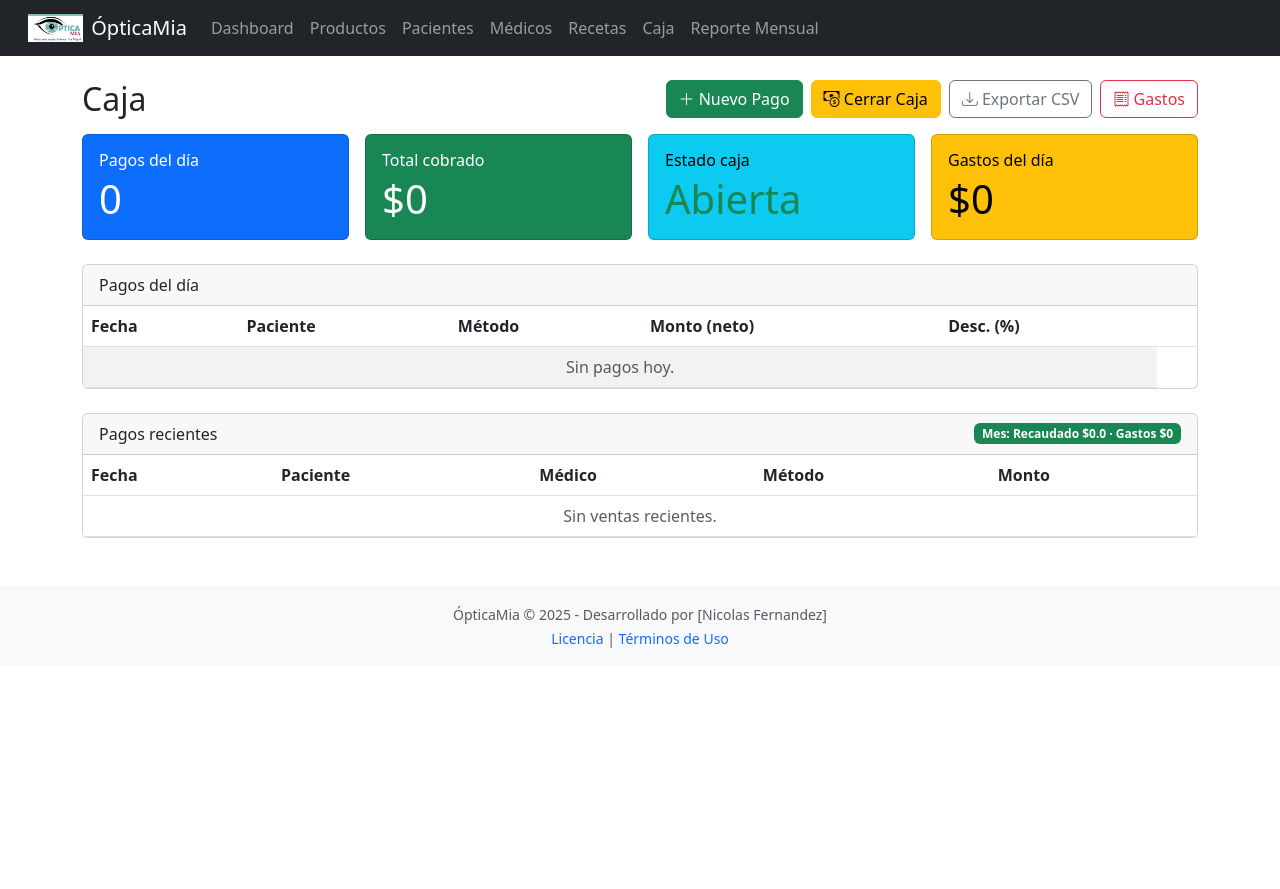
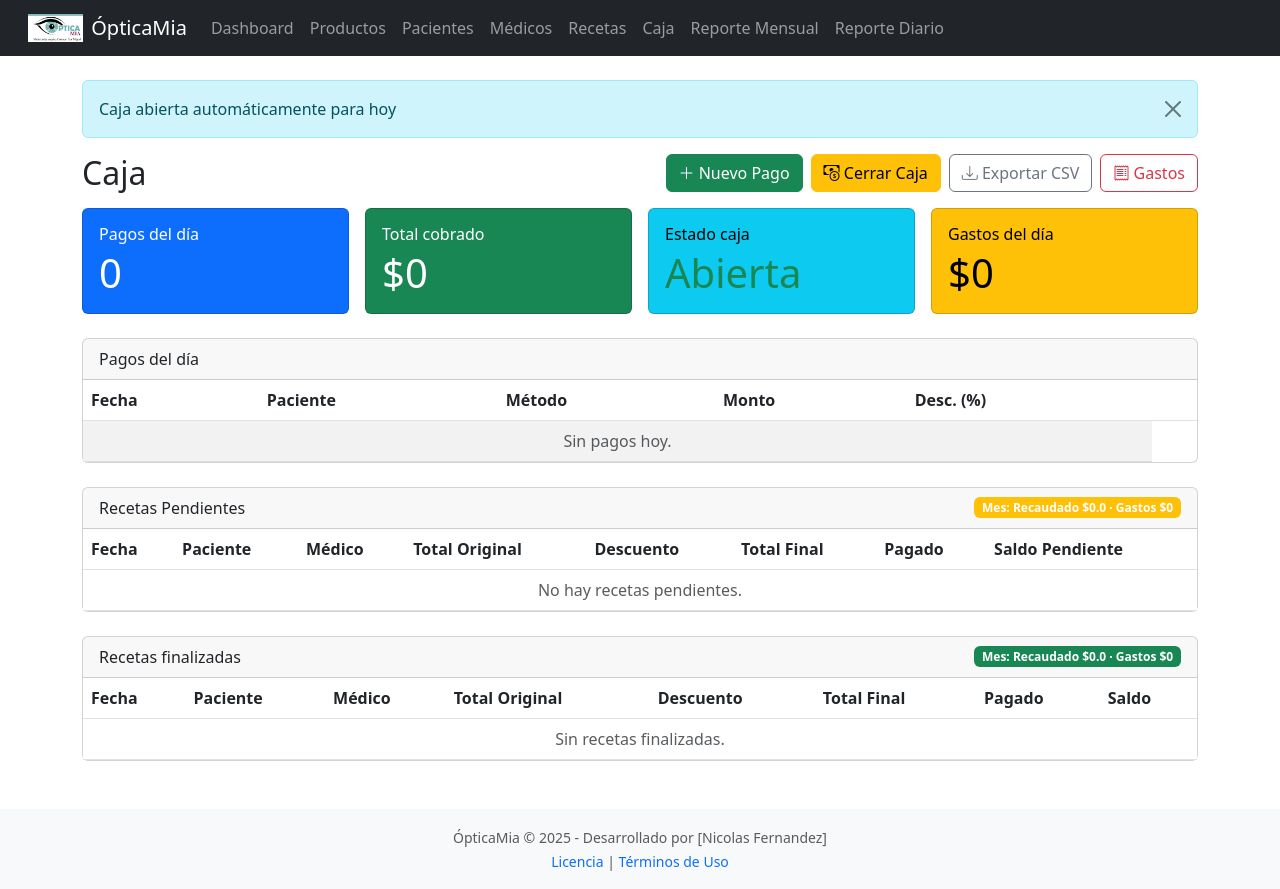
Before and after one commit to Nikise23/optica_mia, a Flask app: page /caja in a window 1280 px wide. Before the commit the page ends 648 px from the top, so only its background shows below. Run offline with Flask 3, Linux system fonts and the light colour scheme; data comes from the database, SQL or seed files in the repository.

Commit message:
Actualizo backend y templates, agrego reporte diario

```diff
--- a/app.py
+++ b/app.py
@@ -1,6 +1,6 @@
 from flask import Flask, render_template, request, redirect, url_for, flash
 from models.models import db, Producto, Paciente, Medico, Receta, Venta, CierreCaja, Pago, Gasto
-from datetime import datetime, date
+from datetime import date, datetime
 from sqlalchemy import func
 
 app = Flask(__name__)
@@ -359,11 +359,12 @@
 # ---------- CRUD Recetas ----------
 @app.route('/recetas')
 def recetas_list():
-    query = Receta.query.join(Paciente).join(Medico).order_by(Receta.fecha.desc())
+    from sqlalchemy.orm import joinedload
+    query = Receta.query.options(joinedload(Receta.paciente), joinedload(Receta.medico)).order_by(Receta.fecha.desc())
     term = request.args.get('q')
     if term:
         like = f"%{term}%"
-        query = query.filter(
+        query = query.join(Paciente).outerjoin(Medico).filter(
             (Paciente.nombre.ilike(like)) |
             (Paciente.apellido.ilike(like)) |
             (Medico.nombre.ilike(like)) |
@@ -389,9 +390,13 @@
             else:
                 fecha_val = date.today()
 
+            # Manejar médico opcional
+            medico_id_val = request.form.get('medico_id', '').strip()
+            medico_id = int(medico_id_val) if medico_id_val else None
+
             receta = Receta(
                 paciente_id=int(request.form.get('paciente_id') or 0),
-                medico_id=int(request.form.get('medico_id') or 0),
+                medico_id=medico_id,
                 fecha=fecha_val,
                 tipo_lente=(request.form.get('tipo_lente') or '').strip() or None,
                 medida_od=(request.form.get('medida_od') or '').strip() or None,
@@ -424,7 +429,9 @@
     if request.method == 'POST':
         try:
             receta.paciente_id = int(request.form.get('paciente_id') or 0)
-            receta.medico_id = int(request.form.get('medico_id') or 0)
+            # Manejar médico opcional
+            medico_id_val = request.form.get('medico_id', '').strip()
+            receta.medico_id = int(medico_id_val) if medico_id_val else None
             fecha_str = (request.form.get('fecha') or '').strip()
             if fecha_str:
                 try:
@@ -494,16 +501,58 @@
     gastos_hoy = Gasto.query.filter_by(fecha=hoy).all()
     total_gastos_hoy = sum(g.monto or 0 for g in gastos_hoy)
 
-    # Cierre de caja de hoy
+    # Cierre de caja de hoy - apertura automática si no existe
     cierre_hoy = CierreCaja.query.filter_by(fecha=hoy).first()
+    if not cierre_hoy:
+        # Crear cierre automático para hoy (abierto)
+        cierre_hoy = CierreCaja(
+            fecha=hoy,
+            total_efectivo=0,
+            total_tarjeta=0,
+            total_transferencia=0,
+            total_general=0,
+            estado_abierta=True
+        )
+        db.session.add(cierre_hoy)
+        db.session.commit()
+        flash('Caja abierta automáticamente para hoy', 'info')
 
-    # Pagos recientes (últimos 10)
-    pagos_recientes = (
-        Pago.query.join(Receta).join(Paciente)
-        .order_by(Pago.fecha.desc())
-        .limit(10)
-        .all()
-    )
+    # Recetas finalizadas (completamente pagadas)
+    from sqlalchemy.orm import joinedload
+    recetas_finalizadas = []
+    recetas_pendientes = []
+
+    for r in Receta.query.options(joinedload(Receta.paciente), joinedload(Receta.medico)).all():
+        pagos_brutos = sum((p.monto or 0) for p in getattr(r, 'pagos', []) or [])
+        saldo_restante = max(0.0, (r.total or 0) - pagos_brutos)
+
+        # Calcular descuento aplicado comparando con el total original
+        descuento_pct = r.pagos[0].descuento if r.pagos and r.pagos[0].descuento > 0 else 0
+        if descuento_pct > 0:
+            total_original = r.total / (1 - (descuento_pct / 100.0))
+        else:
+            total_original = r.total
+
+        receta_data = {
+            'receta': r,
+            'total_original': total_original,
+            'descuento_pct': descuento_pct,
+            'total_final': r.total,
+            'pagado': pagos_brutos,
+            'saldo': saldo_restante
+        }
+
+        if saldo_restante <= 1e-6:  # Receta completamente pagada
+            recetas_finalizadas.append(receta_data)
+        else:  # Receta con saldo pendiente
+            recetas_pendientes.append(receta_data)
+
+    # Ordenar por fecha de último pago
+    recetas_finalizadas.sort(key=lambda x: max(p.fecha for p in x['receta'].pagos) if x['receta'].pagos else x['receta'].fecha, reverse=True)
+    recetas_finalizadas = recetas_finalizadas[:10]  # Últimas 10
+
+    recetas_pendientes.sort(key=lambda x: max(p.fecha for p in x['receta'].pagos) if x['receta'].pagos else x['receta'].fecha, reverse=True)
+    recetas_pendientes = recetas_pendientes[:10]  # Últimas 10
 
     # Recaudación mensual (pagos) y gastos mensuales
     first_of_month = date(hoy.year, hoy.month, 1)
@@ -525,7 +574,8 @@
         gastos_hoy=gastos_hoy,
         total_gastos_hoy=total_gastos_hoy,
         cierre_hoy=cierre_hoy,
-        pagos_recientes=pagos_recientes,
+        recetas_finalizadas=recetas_finalizadas,
+        recetas_pendientes=recetas_pendientes,
         pagos_mes=pagos_mes,
         gastos_mes=gastos_mes,
     )
@@ -554,14 +604,15 @@
             # Si es el primer pago con descuento, aplicar el descuento al total de la receta
             if len(pagos_existentes) == 0 and descuento_pct > 0:
                 receta.total = (receta.total or 0) * (1 - (descuento_pct / 100.0))
-                # Para evitar doble descuento sobre este pago, se registra con 0% de descuento
-                descuento_pct = 0.0
+                # Mantener el descuento original en el pago para registro histórico
 
-            total_pagado_neto = sum((px.monto or 0) * (1 - ((px.descuento or 0) / 100.0)) for px in pagos_existentes)
-            saldo_restante = (receta.total or 0) - total_pagado_neto
-            monto_neto = monto_val * (1 - (descuento_pct / 100.0))
-            if monto_neto > saldo_restante + 1e-6:
-                raise Exception('El pago neto supera el saldo restante de la receta')
+            # Calcular saldo restante considerando que el total ya puede tener descuento aplicado
+            total_pagado_bruto = sum((px.monto or 0) for px in pagos_existentes)
+            saldo_restante = (receta.total or 0) - total_pagado_bruto
+
+            # Validar que el monto no supere el saldo restante
+            if monto_val > saldo_restante + 1e-6:
+                raise Exception('El monto supera el saldo restante de la receta')
 
             pago = Pago(
                 receta_id=receta.id,
@@ -579,12 +630,13 @@
             flash(f'Error al registrar pago: {exc}')
 
     # Obtener recetas con saldo pendiente (no completamente pagadas)
+    from sqlalchemy.orm import joinedload
     recetas_con_saldo = []
-    for r in Receta.query.join(Paciente).join(Medico).all():
-        pagos_netos = sum((p.monto or 0) * (1 - ((p.descuento or 0) / 100.0)) for p in getattr(r, 'pagos', []) or [])
-        saldo_restante = max(0.0, (r.total or 0) - pagos_netos)
+    for r in Receta.query.options(joinedload(Receta.paciente), joinedload(Receta.medico)).all():
+        pagos_brutos = sum((p.monto or 0) for p in getattr(r, 'pagos', []) or [])
+        saldo_restante = max(0.0, (r.total or 0) - pagos_brutos)
         if saldo_restante > 1e-6:  # Tolerancia para redondeos
-            recetas_con_saldo.append({'receta': r, 'restante': saldo_restante, 'pagado_neto': pagos_netos})
+            recetas_con_saldo.append({'receta': r, 'restante': saldo_restante, 'pagado_neto': pagos_brutos})
 
     return render_template('pago_form.html', recetas_con_saldo=recetas_con_saldo)
 
@@ -717,31 +769,150 @@
     return redirect(url_for('gastos_list'))
 
 
+@app.route('/reporte-diario')
+def reporte_diario():
+    # Obtener fecha del parámetro o usar hoy
+    fecha_str = request.args.get('fecha')
+    if fecha_str:
+        try:
+            fecha_consulta = datetime.strptime(fecha_str, '%Y-%m-%d').date()
+        except ValueError:
+            fecha_consulta = date.today()
+    else:
+        fecha_consulta = date.today()
+
+    # Pagos del día
+    pagos_dia = Pago.query.filter_by(fecha=fecha_consulta).all()
+    total_pagos_dia = sum((p.monto or 0) for p in pagos_dia)
+
+    # Gastos del día
+    gastos_dia = Gasto.query.filter_by(fecha=fecha_consulta).all()
+    total_gastos_dia = sum((g.monto or 0) for g in gastos_dia)
+
+    # Cierre de caja del día
+    cierre_dia = CierreCaja.query.filter_by(fecha=fecha_consulta).first()
+
+    # Resumen por método de pago
+    resumen_metodos = {}
+    for pago in pagos_dia:
+        metodo = pago.metodo_pago or 'Sin especificar'
+        if metodo not in resumen_metodos:
+            resumen_metodos[metodo] = 0
+        resumen_metodos[metodo] += pago.monto or 0
+
+    # Recetas del día (agrupadas)
+    recetas_dia = []
+    recetas_con_pagos = db.session.query(Receta).join(Pago).filter(Pago.fecha == fecha_consulta).distinct().all()
+
+    for r in recetas_con_pagos:
+        pagos_receta = Pago.query.filter(Pago.receta_id == r.id, Pago.fecha == fecha_consulta).all()
+        total_pagado_dia = sum((p.monto or 0) for p in pagos_receta)
+
+        # Calcular descuento aplicado
+        descuento_pct = r.pagos[0].descuento if r.pagos and r.pagos[0].descuento > 0 else 0
+        if descuento_pct > 0:
+            total_original = r.total / (1 - (descuento_pct / 100.0))
+        else:
+            total_original = r.total
+
+        # Calcular saldos
+        total_pagado_total = sum((p.monto or 0) for p in r.pagos)
+        saldo_pendiente = max(0.0, (r.total or 0) - total_pagado_total)
+
+        # Métodos de pago del día
+        metodos_dia = list(set(p.metodo_pago or 'Sin especificar' for p in pagos_receta))
+
+        recetas_dia.append({
+            'receta': r,
+            'total_original': total_original,
+            'descuento_pct': descuento_pct,
+            'total_final': r.total,
+            'pagado_dia': total_pagado_dia,
+            'pagado_total': total_pagado_total,
+            'saldo_pendiente': saldo_pendiente,
+            'metodo': ', '.join(metodos_dia)
+        })
+
+    # Ordenar por fecha
+    recetas_dia.sort(key=lambda x: x['receta'].fecha, reverse=True)
+
+    return render_template(
+        'reporte_diario.html',
+        fecha_consulta=fecha_consulta,
+        pagos_dia=pagos_dia,
+        total_pagos_dia=total_pagos_dia,
+        gastos_dia=gastos_dia,
+        total_gastos_dia=total_gastos_dia,
+        cierre_dia=cierre_dia,
+        resumen_metodos=resumen_metodos,
+        recetas_dia=recetas_dia
+    )
+
+
 @app.route('/reporte-mensual')
 def reporte_mensual():
-    # Fechas del mes actual
-    hoy = date.today()
+    # Obtener mes y año del parámetro o usar actual
+    mes = request.args.get('mes', date.today().month, type=int)
+    año = request.args.get('año', date.today().year, type=int)
+
+    hoy = date(año, mes, 1)
     first_of_month = date(hoy.year, hoy.month, 1)
     if hoy.month == 12:
         next_month = date(hoy.year + 1, 1, 1)
     else:
         next_month = date(hoy.year, hoy.month + 1, 1)
 
-    # Recaudación neta del mes
+    # Recaudación neta del mes - agrupado por receta
     pagos_mes_neto = 0.0
-    pagos_detalle = []
-    for p in Pago.query.filter(Pago.fecha >= first_of_month, Pago.fecha < next_month).all():
-        monto_neto = (p.monto or 0) * (1 - ((p.descuento or 0) / 100.0))
-        pagos_mes_neto += monto_neto
-        pagos_detalle.append({
-            'fecha': p.fecha,
-            'paciente': f"{p.receta.paciente.apellido}, {p.receta.paciente.nombre}",
-            'medico': f"{p.receta.medico.apellido}, {p.receta.medico.nombre}" if p.receta.medico else "Sin médico",
-            'metodo': p.metodo_pago or 'Sin especificar',
-            'monto_bruto': p.monto or 0,
-            'descuento': p.descuento or 0,
-            'monto_neto': monto_neto
+    recetas_detalle = []
+
+    # Obtener recetas que tuvieron pagos en el mes
+    recetas_con_pagos = db.session.query(Receta).join(Pago).filter(
+        Pago.fecha >= first_of_month,
+        Pago.fecha < next_month
+    ).distinct().all()
+
+    for r in recetas_con_pagos:
+        # Pagos de esta receta en el mes
+        pagos_receta = Pago.query.filter(
+            Pago.receta_id == r.id,
+            Pago.fecha >= first_of_month,
+            Pago.fecha < next_month
+        ).all()
+
+        # Calcular totales
+        total_pagado_mes = sum((p.monto or 0) for p in pagos_receta)
+        pagos_mes_neto += total_pagado_mes
+
+        # Calcular descuento aplicado
+        descuento_pct = r.pagos[0].descuento if r.pagos and r.pagos[0].descuento > 0 else 0
+        if descuento_pct > 0:
+            total_original = r.total / (1 - (descuento_pct / 100.0))
+        else:
+            total_original = r.total
+
+        # Calcular saldos
+        total_pagado_total = sum((p.monto or 0) for p in r.pagos)
+        saldo_pendiente = max(0.0, (r.total or 0) - total_pagado_total)
+
+        # Métodos de pago del mes (únicos)
+        metodos_mes = list(set(p.metodo_pago or 'Sin especificar' for p in pagos_receta))
+
+        recetas_detalle.append({
+            'fecha': r.fecha,
+            'paciente': f"{r.paciente.apellido}, {r.paciente.nombre}",
+            'medico': f"{r.medico.apellido}, {r.medico.nombre}" if r.medico else "Sin médico",
+            'metodo': ', '.join(metodos_mes),
+            'total_original': total_original,
+            'descuento': descuento_pct,
+            'total_final': r.total,
+            'pagado_mes': total_pagado_mes,
+            'pagado_total': total_pagado_total,
+            'saldo_pendiente': saldo_pendiente
         })
+
+    # Ordenar por fecha
+    recetas_detalle.sort(key=lambda x: x['fecha'], reverse=True)
 
     # Gastos del mes
     gastos_mes = (
@@ -782,7 +953,7 @@
         first_of_month=first_of_month,
         next_month=next_month,
         pagos_mes_neto=pagos_mes_neto,
-        pagos_detalle=pagos_detalle,
+        recetas_detalle=recetas_detalle,
         gastos_mes=gastos_mes,
         gastos_detalle=gastos_detalle,
         comisiones_detalle=comisiones_detalle,
--- a/templates/base.html
+++ b/templates/base.html
@@ -28,7 +28,8 @@
                     <li class="nav-item"><a class="nav-link" href="/medicos">Médicos</a></li>
                     <li class="nav-item"><a class="nav-link" href="/recetas">Recetas</a></li>
                     <li class="nav-item"><a class="nav-link" href="/caja">Caja</a></li>
-                    <li class="nav-item"><a class="nav-link" href="/reporte-mensual">Reporte Mensual</a></li>
+                            <li class="nav-item"><a class="nav-link" href="/reporte-mensual">Reporte Mensual</a></li>
+                            <li class="nav-item"><a class="nav-link" href="/reporte-diario">Reporte Diario</a></li>
                 </ul>
             </div>
         </div>
--- a/templates/caja.html
+++ b/templates/caja.html
@@ -91,7 +91,7 @@
             <th>Fecha</th>
             <th>Paciente</th>
             <th>Método</th>
-            <th>Monto (neto)</th>
+            <th>Monto</th>
             <th>Desc. (%)</th>
             <th></th>
           </tr>
@@ -102,7 +102,7 @@
             <td>{{ p.fecha }}</td>
             <td>{{ p.receta.paciente.apellido }}, {{ p.receta.paciente.nombre }}</td>
             <td>{{ p.metodo_pago or 'Sin especificar' }}</td>
-            <td>${{ (p.monto * (1 - ((p.descuento or 0)/100))) | round(2) }}</td>
+            <td>${{ p.monto | round(2) }}</td>
             <td>{{ p.descuento | round(2) }}%</td>
             <td class="text-end">
               <form method="post" action="{{ url_for('caja_pago_delete', pago_id=p.id) }}" style="display:inline" onsubmit="return confirm('¿Eliminar pago?');">
@@ -121,11 +121,11 @@
   </div>
 </div>
 
-<!-- Pagos recientes & Recaudación mensual -->
-<div class="card">
+<!-- Recetas Pendientes & Recaudación mensual -->
+<div class="card mb-4">
   <div class="card-header d-flex justify-content-between align-items-center">
-    <span>Pagos recientes</span>
-    <span class="badge bg-success">Mes: Recaudado ${{ pagos_mes | round(2) }} · Gastos ${{ gastos_mes | round(2) }}</span>
+    <span>Recetas Pendientes</span>
+    <span class="badge bg-warning">Mes: Recaudado ${{ pagos_mes | round(2) }} · Gastos ${{ gastos_mes | round(2) }}</span>
   </div>
   <div class="card-body p-0">
     <div class="table-responsive">
@@ -135,22 +135,30 @@
             <th>Fecha</th>
             <th>Paciente</th>
             <th>Médico</th>
-            <th>Método</th>
-            <th>Monto</th>
+            <th>Total Original</th>
+            <th>Descuento</th>
+            <th>Total Final</th>
+            <th>Pagado</th>
+            <th>Saldo Pendiente</th>
           </tr>
         </thead>
         <tbody>
-          {% for p in pagos_recientes %}
+          {% for item in recetas_pendientes %}
           <tr>
-            <td>{{ p.fecha }}</td>
-            <td>{{ p.receta.paciente.apellido }}, {{ p.receta.paciente.nombre }}</td>
-            <td>{{ p.receta.medico.apellido }}, {{ p.receta.medico.nombre }}</td>
-            <td>{{ p.metodo_pago or 'Sin especificar' }}</td>
-            <td>${{ (p.monto * (1 - ((p.descuento or 0)/100))) | round(2) }}</td>
+            <td>{{ item.receta.fecha }}</td>
+            <td>{{ item.receta.paciente.apellido }}, {{ item.receta.paciente.nombre }}</td>
+            <td>{% if item.receta.medico %}{{ item.receta.medico.apellido }}, {{ item.receta.medico.nombre }}{% else %}Sin médico{% endif %}</td>
+            <td>${{ item.total_original | round(2) }}</td>
+            <td>{{ item.descuento_pct | round(2) }}%</td>
+            <td>${{ item.total_final | round(2) }}</td>
+            <td>${{ item.pagado | round(2) }}</td>
+            <td class="text-warning fw-bold">
+              ${{ item.saldo | round(2) }}
+            </td>
           </tr>
           {% else %}
           <tr>
-            <td colspan="5" class="text-center text-muted">Sin ventas recientes.</td>
+            <td colspan="8" class="text-center text-muted">No hay recetas pendientes.</td>
           </tr>
           {% endfor %}
         </tbody>
@@ -158,4 +166,50 @@
     </div>
   </div>
 </div>
+
+<!-- Recetas finalizadas -->
+<div class="card">
+  <div class="card-header d-flex justify-content-between align-items-center">
+    <span>Recetas finalizadas</span>
+    <span class="badge bg-success">Mes: Recaudado ${{ pagos_mes | round(2) }} · Gastos ${{ gastos_mes | round(2) }}</span>
+  </div>
+  <div class="card-body p-0">
+    <div class="table-responsive">
+      <table class="table table-hover mb-0 align-middle">
+    <thead>
+          <tr>
+            <th>Fecha</th>
+            <th>Paciente</th>
+            <th>Médico</th>
+            <th>Total Original</th>
+            <th>Descuento</th>
+            <th>Total Final</th>
+            <th>Pagado</th>
+            <th>Saldo</th>
+          </tr>
+    </thead>
+    <tbody>
+          {% for item in recetas_finalizadas %}
+          <tr>
+            <td>{{ item.receta.fecha }}</td>
+            <td>{{ item.receta.paciente.apellido }}, {{ item.receta.paciente.nombre }}</td>
+            <td>{% if item.receta.medico %}{{ item.receta.medico.apellido }}, {{ item.receta.medico.nombre }}{% else %}Sin médico{% endif %}</td>
+            <td>${{ item.total_original | round(2) }}</td>
+            <td>{{ item.descuento_pct | round(2) }}%</td>
+            <td>${{ item.total_final | round(2) }}</td>
+            <td>${{ item.pagado | round(2) }}</td>
+            <td class="{% if item.saldo <= 1e-6 %}text-success{% else %}text-warning{% endif %}">
+              ${{ item.saldo | round(2) }}
+            </td>
+          </tr>
+          {% else %}
+          <tr>
+            <td colspan="8" class="text-center text-muted">Sin recetas finalizadas.</td>
+        </tr>
+        {% endfor %}
+    </tbody>
+</table>
+    </div>
+  </div>
+</div>
 {% endblock %}
--- a/templates/pago_form.html
+++ b/templates/pago_form.html
@@ -11,7 +11,7 @@
       <option value="">Seleccionar receta</option>
       {% for item in recetas_con_saldo %}
       <option value="{{ item.receta.id }}">
-        {{ item.receta.paciente.apellido }}, {{ item.receta.paciente.nombre }} - {{ item.receta.medico.apellido }}, {{ item.receta.medico.nombre }} - Restante ${{ item.restante | round(2) }}
+        {{ item.receta.paciente.apellido }}, {{ item.receta.paciente.nombre }} - {% if item.receta.medico %}{{ item.receta.medico.apellido }}, {{ item.receta.medico.nombre }}{% else %}Sin médico{% endif %} - Restante ${{ item.restante | round(2) }}
       </option>
       {% endfor %}
     </select>
```
Also changed, not shown: models/models.py (+4 -4 lines), templates/reporte_diario.html (added, +216 -0 lines), templates/reporte_mensual.html (+49 -16 lines), README.md.
